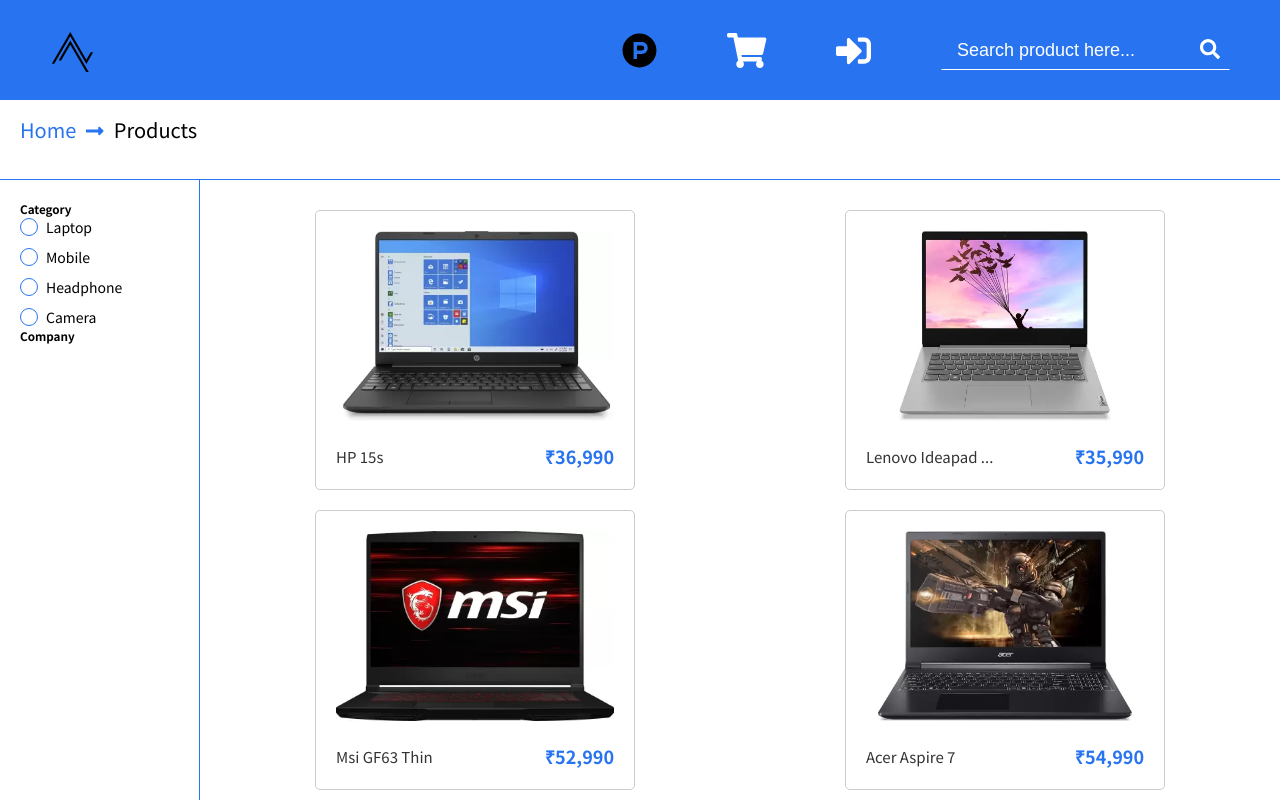
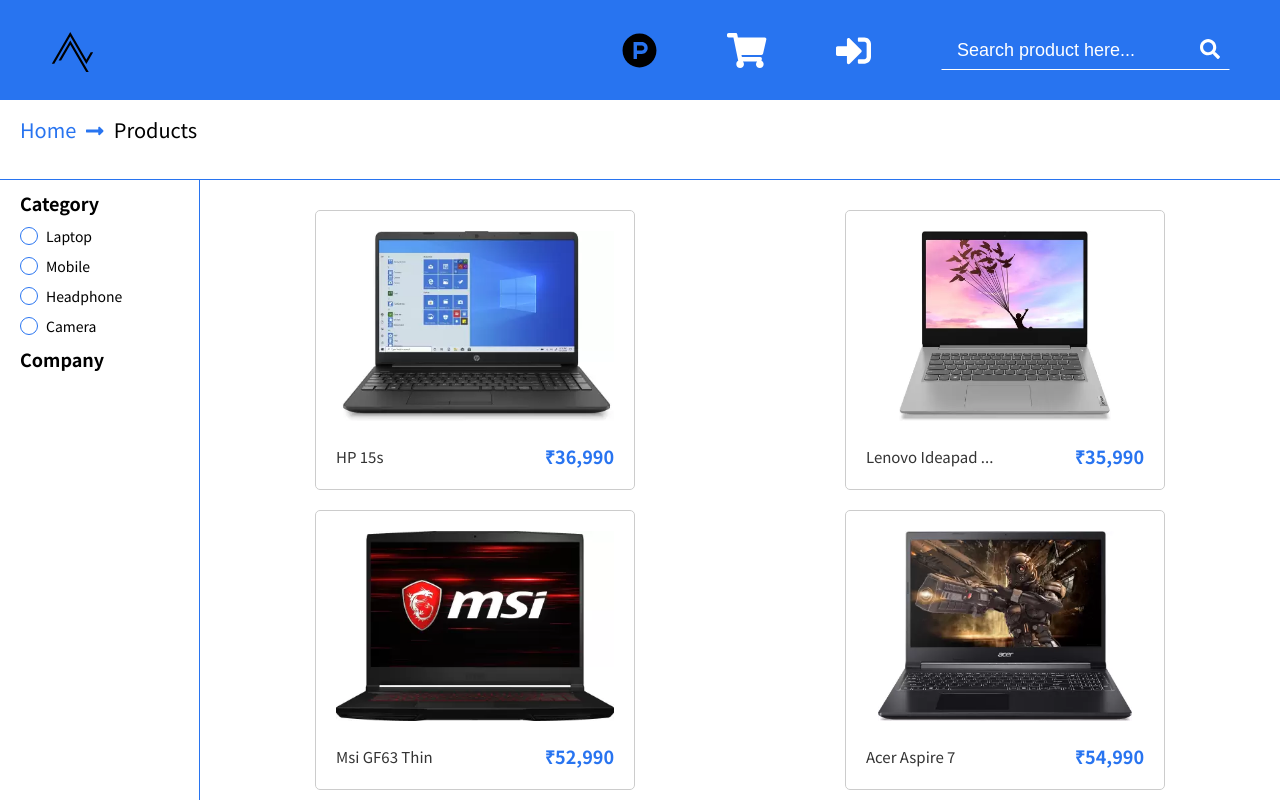
Before and after one commit to Joker-Bat/silverstore, a React (Create React App) app: page /products in a window 1280 px wide. Shown: the top 800 px of the page. Built offline with nearby package versions, Linux system fonts and the light colour scheme.

Commit message:
Scrollbar style changed in Chrome

```diff
--- a/src/components/Products/Filters/Filters.js
+++ b/src/components/Products/Filters/Filters.js
@@ -45,14 +45,14 @@
 
   return (
     <aside className={filterClasses.join(" ")}>
-      <div className="category">
-        <h1>Category</h1>
-        {categoryToShow}
+      <div className={classes.CategoryContainer}>
+        <h1 className={classes.CategoryTitle}>Category</h1>
+        <div className={classes.CategoryList}>{categoryToShow}</div>
       </div>
 
-      <div className="company">
-        <h1>Company</h1>
-        {companyToShow}
+      <div className={classes.CompanyContainer}>
+        <h1 className={classes.CompanyTitle}>Company</h1>
+        <div className={classes.CompanyList}>{companyToShow}</div>
       </div>
     </aside>
   );
--- a/src/components/Products/Filters/Filters.module.scss
+++ b/src/components/Products/Filters/Filters.module.scss
@@ -6,7 +6,7 @@
   height: 100vh;
   position: sticky;
   top: 50px;
-  padding: 2rem;
+  padding: 1rem 2rem;
   border-right: 1px solid var(--main);
   border-top: 1px solid var(--main);
 
@@ -47,4 +47,42 @@
       transform: rotate(45deg);
     }
   }
+
+  .CategoryContainer {
+    margin-bottom: 1rem;
+
+    .CategoryTitle {
+      font-size: 1.8rem;
+      margin-bottom: 1rem;
+    }
+  }
+
+  .CompanyContainer {
+    margin-bottom: 1rem;
+
+    .CompanyTitle {
+      font-size: 1.8rem;
+      margin-bottom: 1rem;
+    }
+
+    .CompanyList {
+      max-height: 250px;
+      overflow-y: scroll;
+
+      &::-webkit-scrollbar {
+        width: 10px;
+      }
+
+      &::-webkit-scrollbar-track {
+        background: var(--main);
+        border-radius: 10px;
+      }
+
+      &::-webkit-scrollbar-thumb {
+        background-color: var(--black);
+        border-radius: 20px;
+        border: 2px solid var(--main);
+      }
+    }
+  }
 }
--- a/src/index.scss
+++ b/src/index.scss
@@ -45,6 +45,21 @@
   background-color: var(--secondary);
   color: var(--primary);
   transition: $darkTransition;
+
+  &::-webkit-scrollbar {
+    width: 10px;
+  }
+
+  &::-webkit-scrollbar-track {
+    background: var(--main);
+    border-radius: 10px;
+  }
+
+  &::-webkit-scrollbar-thumb {
+    background-color: var(--black);
+    border-radius: 20px;
+    border: 2px solid var(--main);
+  }
 }
 
 @include respond($MOBILE) {
```
